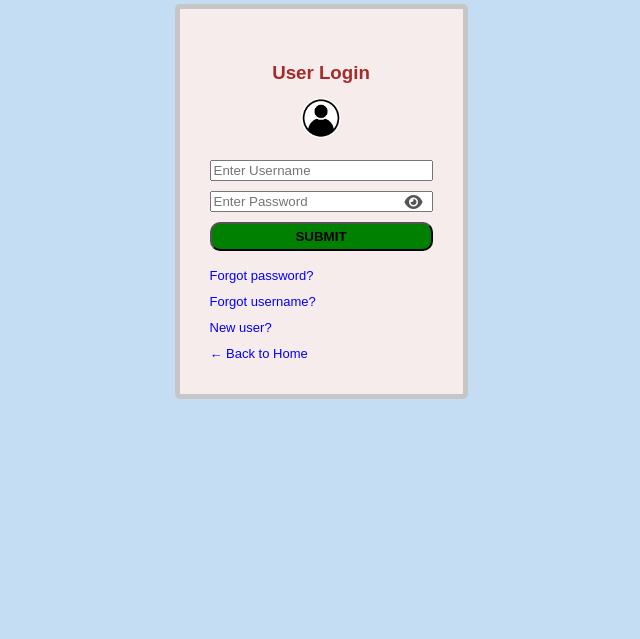
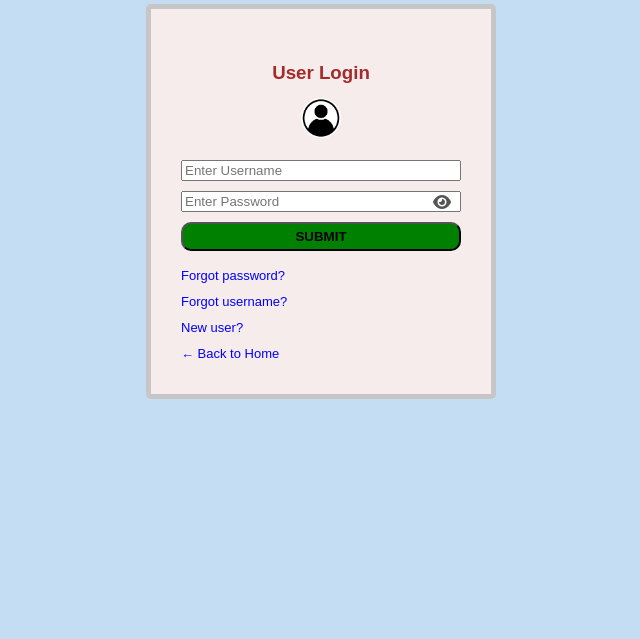
Before and after one commit to ajay9875/Mutual_Fund_Recommender, a Django app: page /login/ in a window 1280 px wide. Shown: the part 66-705 px from the top of the page, without its empty margins (319-959 px from the left). Run offline with Django 5.2, Linux system fonts and the light colour scheme.

```diff
--- a/Myapp/static/css/Login.css
+++ b/Myapp/static/css/Login.css
@@ -5,7 +5,7 @@ body {
     background-color: #c5ddf3;
     padding: 0;
 }
-/* Login Page */
+/* Login Page
 .Loginpage {
     width: fit-content;
     justify-self: center;
@@ -14,7 +14,19 @@ body {
     border-radius: 5px;
     overflow-x: hidden;
     border: solid 5px #c7c6c6;
+}*/
+.Loginpage {
+    width: 100%;
+    max-width: 350px; /* or 450px */
+    margin: auto;
+    padding: 30px;
+    background-color: rgb(247, 236, 236);
+    border-radius: 5px;
+    overflow-x: hidden;
+    border: solid 5px #c7c6c6;
+    box-sizing: border-box;
 }
+
 .Loginpage h3 {
     text-align: center;
     color: brown;
```
